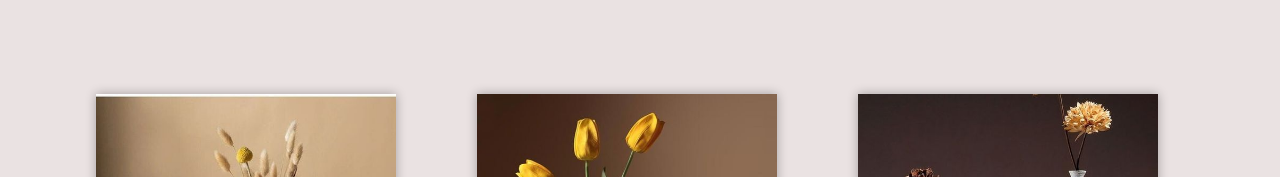
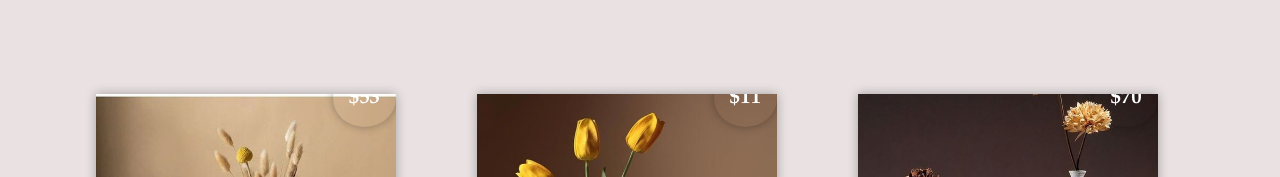
Before and after one commit to GulnazAlisherova/.diploma, a React (Create React App) app: page /products in a window 1280 px wide. Shown: the part 510-687 px from the top of the page. Built offline with nearby package versions, Linux system fonts and the light colour scheme.

Commit message:
formated js

```diff
--- a/src/components/ProductList/ProductItem/ProductItem.module.css
+++ b/src/components/ProductList/ProductItem/ProductItem.module.css
@@ -64,8 +64,15 @@
   text-decoration: underline;
 }
 .ProductItem .price {
-  top: 10px;
+  position: absolute;
+  top: -1.5rem;
+  right: 0;
+
   color: white;
-  font-weight:600;
+  font-weight: bold;
   font-size: 1.3rem;
+  padding: 1rem;
+  text-align: center;
+  border-radius: 50%;
+  box-shadow: 0 0 10px rgba(0, 0, 0, .3);
 }
--- a/src/pages/Auth.js
+++ b/src/pages/Auth.js
@@ -1,8 +1,7 @@
 import { useDispatch, useSelector } from "react-redux";
 import { useNavigate } from "react-router-dom";
 import { start } from "../redux/authSlice";
-
-export default function Auth() {
+export default function AuthDisplay() {
   const dispatch = useDispatch();
   const { error, localId } = useSelector(store => store.auth);
   const navigate = useNavigate();
@@ -21,10 +20,7 @@ export default function Auth() {
   if (localId !== null) {
     navigate('/');
   }
-  console.log(localId)
-  if (localId !== null) {
-   navigate('/');
- }
+
   let errorOutput = null;
   if (error) {
     errorOutput = <strong style={{ color: "red" }}>{error}</strong>
--- a/src/redux/authSlice.js
+++ b/src/redux/authSlice.js
@@ -1,7 +1,7 @@
 import axios from "axios";
 
 const { createSlice, createAsyncThunk } = require("@reduxjs/toolkit");
-const key = "AIzaSyCY6zgAhnm_OXXoLc6lylM8uzs-_zS2iwo";
+const key = "AIzaSyDCoBep8DiHrKiE7DsV7PIyuQjmd1swQrQ";
 
 const signInUrl = "https://identitytoolkit.googleapis.com/v1/accounts:signInWithPassword?key=" + key;
 const signUpUrl = "https://identitytoolkit.googleapis.com/v1/accounts:signUp?key=" + key;
```
